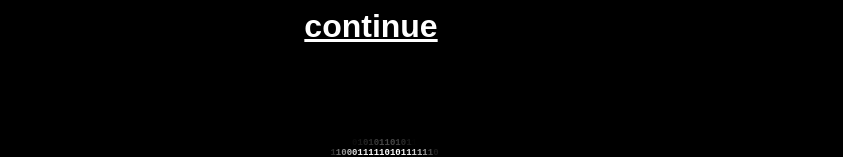
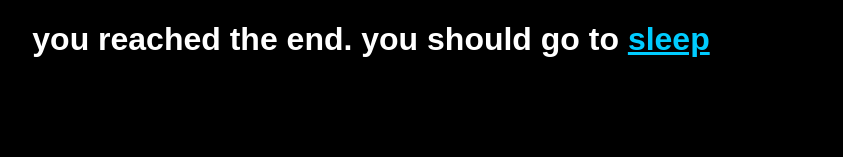
Before and after one commit to vindicta1337/v, a plain HTML site: page revenge.html in a window 1280 px wide. Shown: the top 157 px of the page, without its empty margins (269-1112 px from the left). Drawn offline with Linux system fonts and the light colour scheme.

Commit message:
Add files via upload

```diff
--- a/revenge.html
+++ b/revenge.html
@@ -4,7 +4,9 @@
 
   <head>
 
-    <title>vallata.cc</title>
+    <title>vallata.cc - The 7th Empire</title>
+
+  <link rel="icon" href="https://i.imgur.com/VnHiarc.png" type="image/icon type">
 
   </head>
 
@@ -31,7 +33,8 @@
   </style>
   <body>
 
-      <center><a href="i.html" style="font-weight: bold; font-family: sans-serif; font-size: xx-large;">continue</a></center>
+      <center><h1 style="font-family: sans-serif;">you reached the end. you should go to <a href="index.html" style="font-weight: bold; font-family: sans-serif; font-size: xx-large; color: rgb(0, 204, 255);">sleep</a></center>
+
 
 <center>
 
@@ -102,6 +105,7 @@
         </pre>
 
 <marquee bgcolor="#000000" width="881"><font color=#FFFFF>vallata - forever dreaming</marquee>
+    <br>
 
                 <h1>2022 &#169; vallata.cc</h1>
 
```
